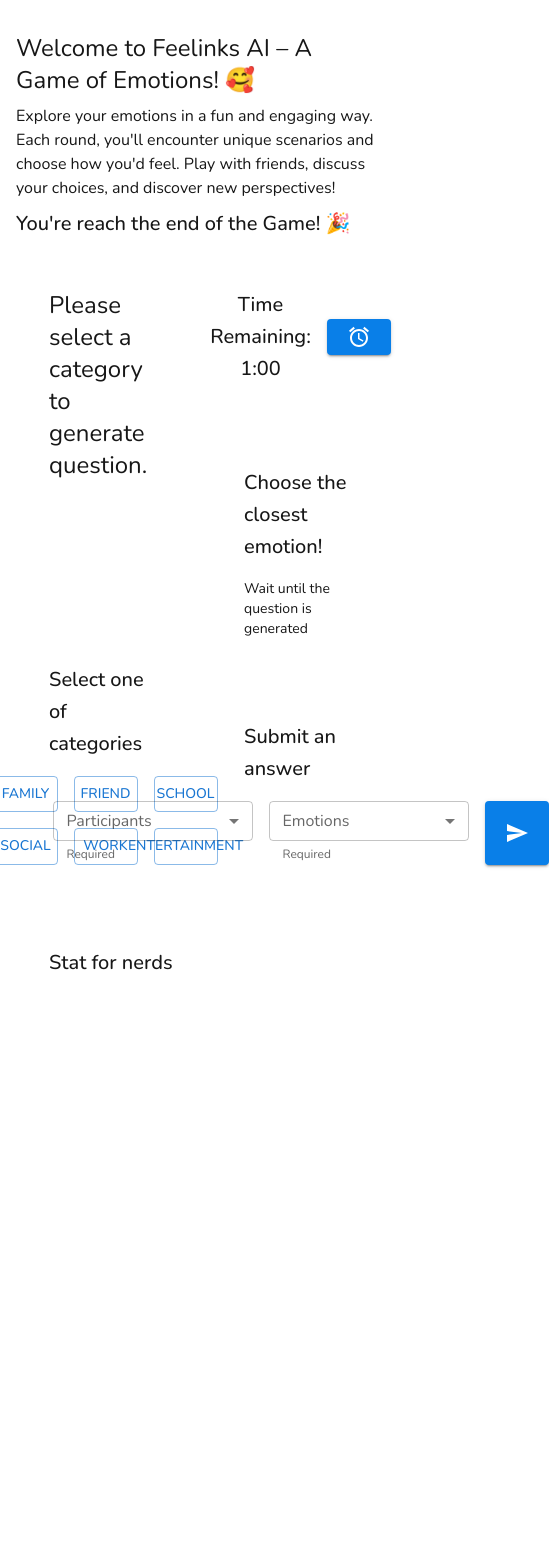
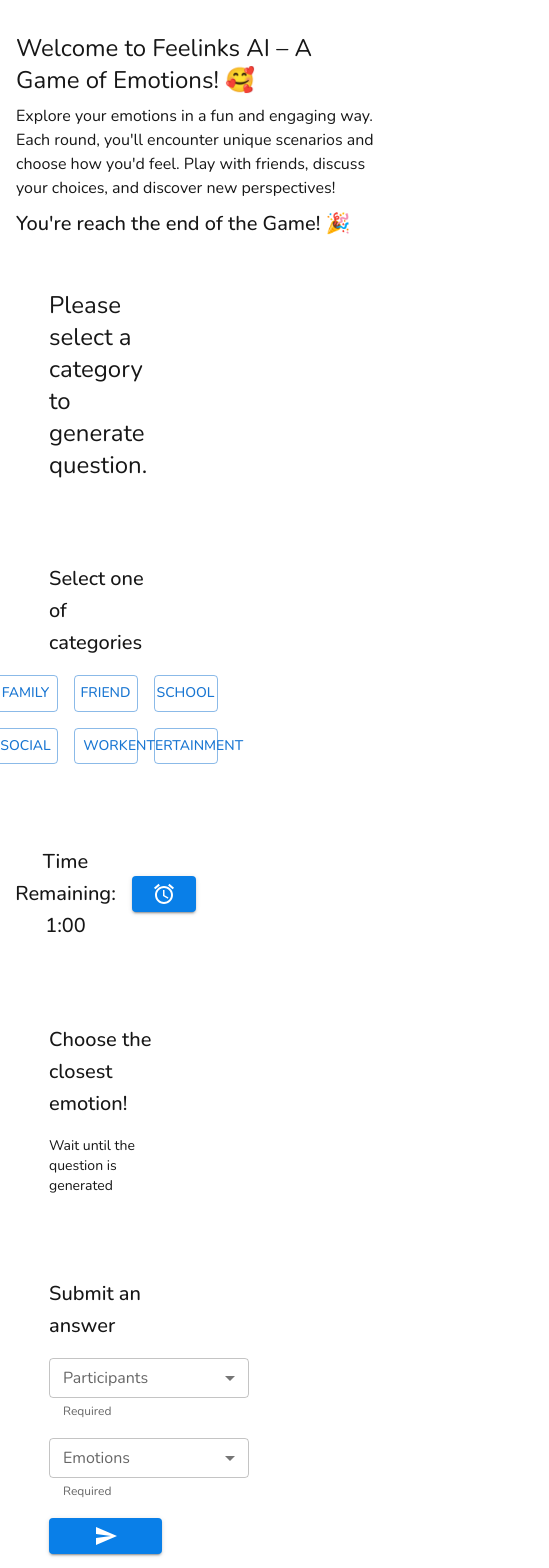
Before and after one commit to thasup/stack-connect, a Next.js app: page /feelinks/board in a window 390 px wide. Shown: the top 1568 px of the page, 549 px wide, since content can reach past the window. Before the commit the page ends 1114 px from the top, so only its background shows below. Built offline with nearby package versions, Linux system fonts and the light colour scheme; what @mui/material-nextjs would draw is missing.

Commit message:
fix: Add mobile layout

```diff
--- a/src/app/feelinks/board/page.tsx
+++ b/src/app/feelinks/board/page.tsx
@@ -93,7 +93,7 @@ export default function FeelinksBoardPage() {
         </Stack>
 
         {/* Main Content Area */}
-        <Stack direction="row" spacing={2}>
+        <Stack direction={{ xs: "column", md: "row" }} spacing={2}>
           {/* Left Section */}
           <Stack width="50%" spacing={2}>
             {/* Question Panel */}
--- a/src/app/feelinks/components/EmotionContainer.tsx
+++ b/src/app/feelinks/components/EmotionContainer.tsx
@@ -258,7 +258,7 @@ const EmotionContainer = ({
         <Stack direction="column" gap={2}>
           <Typography variant="h6">Submit an answer</Typography>
 
-          <Stack direction="row" spacing={2} justifyContent="center">
+          <Stack direction={{ xs: "column", md: "row" }} spacing={2} justifyContent="center">
             <FormControl
               sx={{ m: 1, minWidth: 200 }}
               size="small"
```
